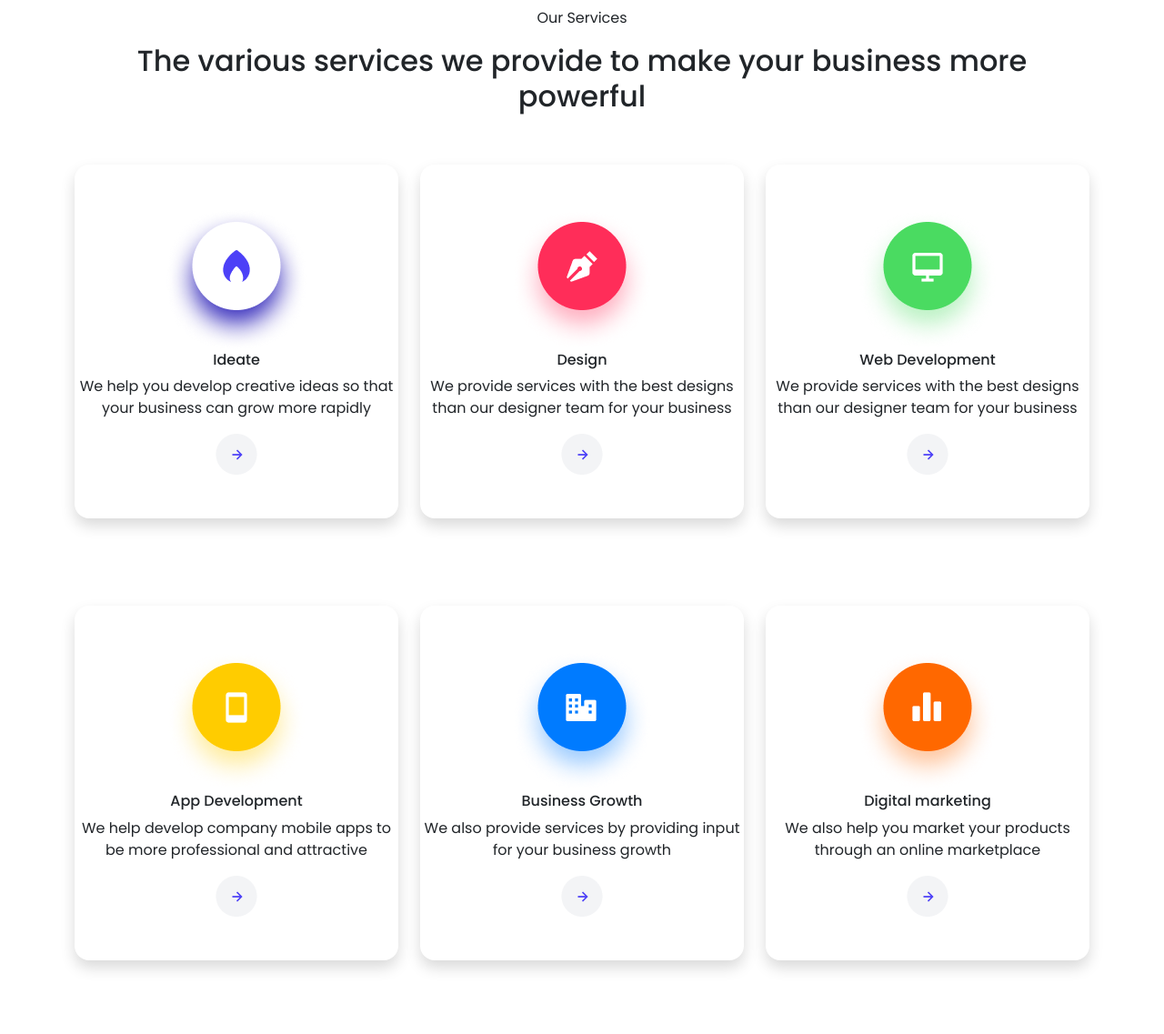
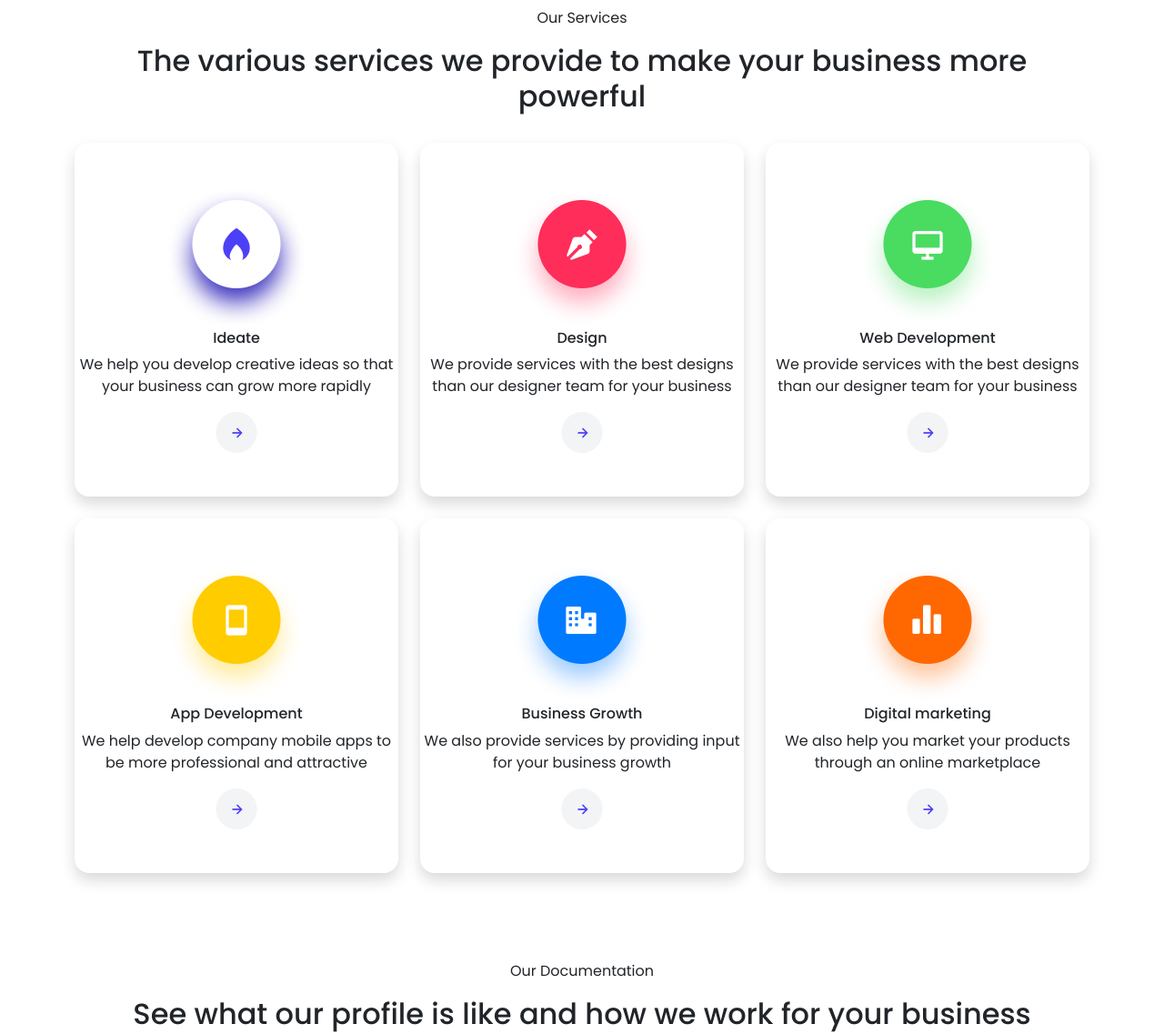
Before and after one commit to Danesh-Web-Developer/hackathon, a plain HTML site: page index.html in a window 1280 px wide. Shown: the part 520-1657 px from the top of the page at 91% size. Drawn offline with Linux system fonts and the light colour scheme.

Commit message:
any text

```diff
--- a/index.html
+++ b/index.html
@@ -67,7 +67,7 @@
             </div>
         </div>
         <div class="row text-center">
-            <div class="col col-lg-4 col-sm-12 col-12 py-5 ">
+            <div class="col col-lg-4 col-sm-12 col-12 mt-4">
                 <div class="py-5 shadow rounded-4 box1">
                     <img src="./images/Group(1).png" alt="">
                     <h6>Ideate</h6>
@@ -75,7 +75,7 @@
                     <img src="./images/Frame (1).png" alt="">
                 </div>
             </div>
-            <div class="col col-lg-4 col-sm-12 col-12 py-5">
+            <div class="col col-lg-4 col-sm-12 col-12 mt-4">
                 <div class="py-5 shadow rounded-4 box1">
                     <img src="./images/Group (2).png" alt="">
                     <h6>Design</h6>
@@ -83,7 +83,7 @@
                     <img src="./images/Frame (1).png" alt="">
                 </div>
             </div>
-            <div class="col col-lg-4 col-sm-12 col-12 py-5">
+            <div class="col col-lg-4 col-sm-12 col-12 mt-4">
                 <div class="py-5 shadow rounded-4 box1">
                     <img src="./images/Group (3).png" alt="">
                     <h6>Web Development</h6>
@@ -91,7 +91,7 @@
                     <img src="./images/Frame (1).png" alt="">
                 </div>
             </div>
-            <div class="col col-lg-4 col-sm-12 col-12 py-5">
+            <div class="col col-lg-4 col-sm-12 col-12 mt-4">
                 <div class="py-5 shadow rounded-4 box1">
                     <img src="./images/Group(4).png" alt="">
                     <h6>App Development</h6>
@@ -99,7 +99,7 @@
                     <img src="./images/Frame (1).png" alt="">
                 </div>
             </div>
-            <div class="col col-lg-4 col-sm-12 col-12 py-5">
+            <div class="col col-lg-4 col-sm-12 col-12 mt-4">
                 <div class="py-5 shadow rounded-4 box1">
                     <img src="./images/Group (5).png" alt="">
                     <h6>Business Growth</h6>
@@ -107,7 +107,7 @@
                     <img src="./images/Frame (1).png" alt="">
                 </div>
             </div>
-            <div class="col col-lg-4 col-sm-12 col-12 py-5">
+            <div class="col col-lg-4 col-sm-12 col-12 mt-4">
                 <div class="py-5 shadow rounded-4 box1">
                     <img src="./images/Group (6).png" alt="">
                     <h6>Digital marketing</h6>
--- a/web.css
+++ b/web.css
@@ -66,7 +66,7 @@ span {
 
 .headdiv {
     line-height: 30px;
-    padding-top: 40px;
+    padding-top: 30px;
 }
 
 .box1:hover {
@@ -178,6 +178,9 @@ span {
     .img1 {
         height: 100%;
     }
+    .headdiv{
+        padding-top: 0px;
+    }
 }
 
 @media screen and (min-width: 400px) {
```
